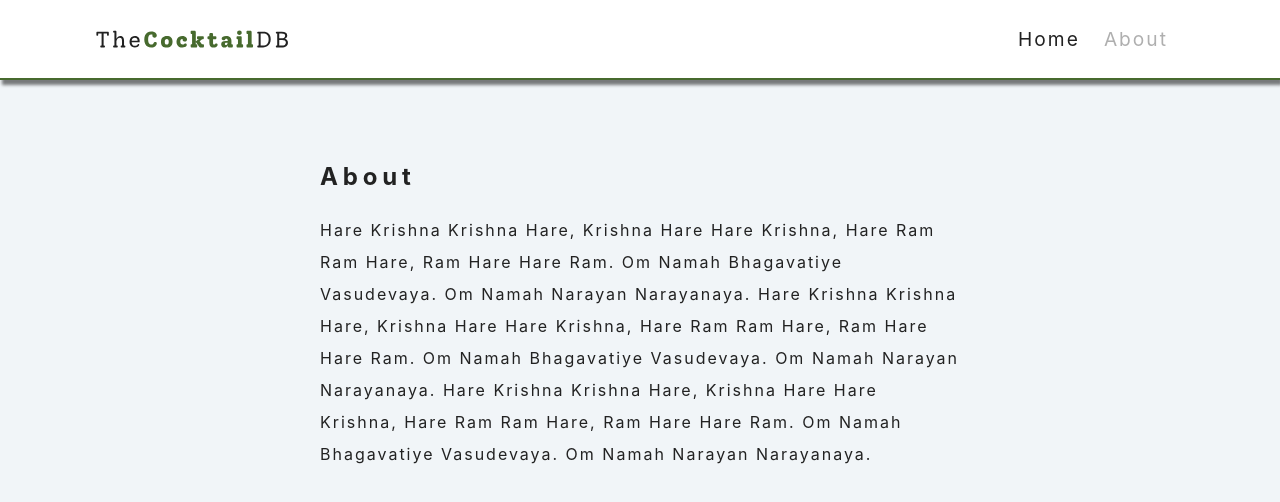
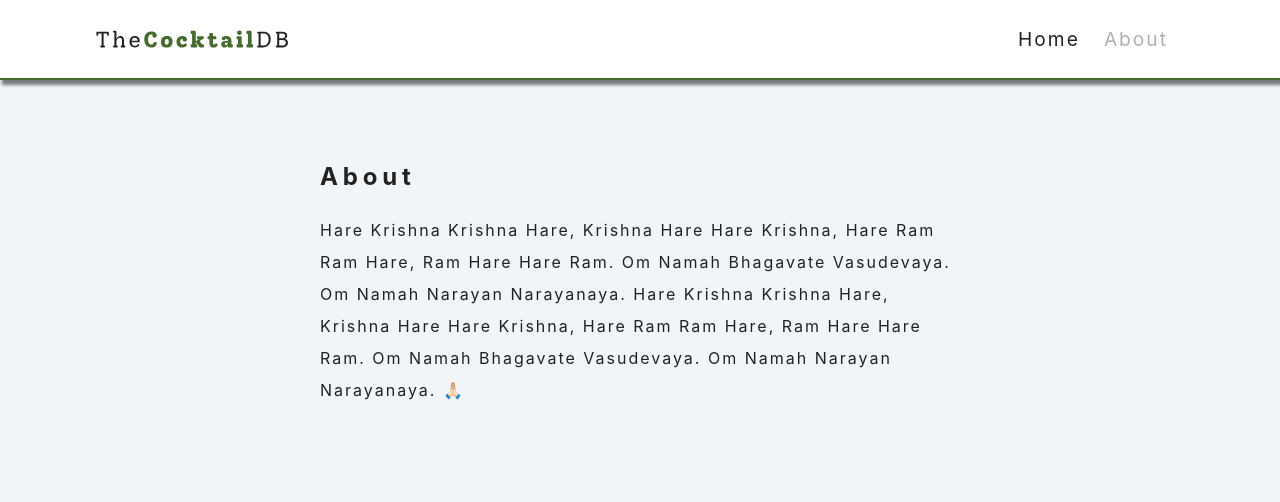
Before and after one commit to swastikpatro/react-cocktails, a React (Vite) app in the folder cocktails-project/: page /about in a window 1280 px wide. Shown: the top 502 px of the page. Built offline with nearby package versions, Linux system fonts and the light colour scheme.

Commit message:
feat: about section added

```diff
--- a/cocktails-project/src/pages/About.tsx
+++ b/cocktails-project/src/pages/About.tsx
@@ -6,12 +6,10 @@ const About = () => {
       <h2>About</h2>
       <p>
         Hare Krishna Krishna Hare, Krishna Hare Hare Krishna, Hare Ram Ram Hare,
-        Ram Hare Hare Ram. Om Namah Bhagavatiye Vasudevaya. Om Namah Narayan
+        Ram Hare Hare Ram. Om Namah Bhagavate Vasudevaya. Om Namah Narayan
         Narayanaya. Hare Krishna Krishna Hare, Krishna Hare Hare Krishna, Hare
-        Ram Ram Hare, Ram Hare Hare Ram. Om Namah Bhagavatiye Vasudevaya. Om
-        Namah Narayan Narayanaya. Hare Krishna Krishna Hare, Krishna Hare Hare
-        Krishna, Hare Ram Ram Hare, Ram Hare Hare Ram. Om Namah Bhagavatiye
-        Vasudevaya. Om Namah Narayan Narayanaya.
+        Ram Ram Hare, Ram Hare Hare Ram. Om Namah Bhagavate Vasudevaya. Om Namah
+        Narayan Narayanaya. 🙏🏻
       </p>
     </section>
   );
```
